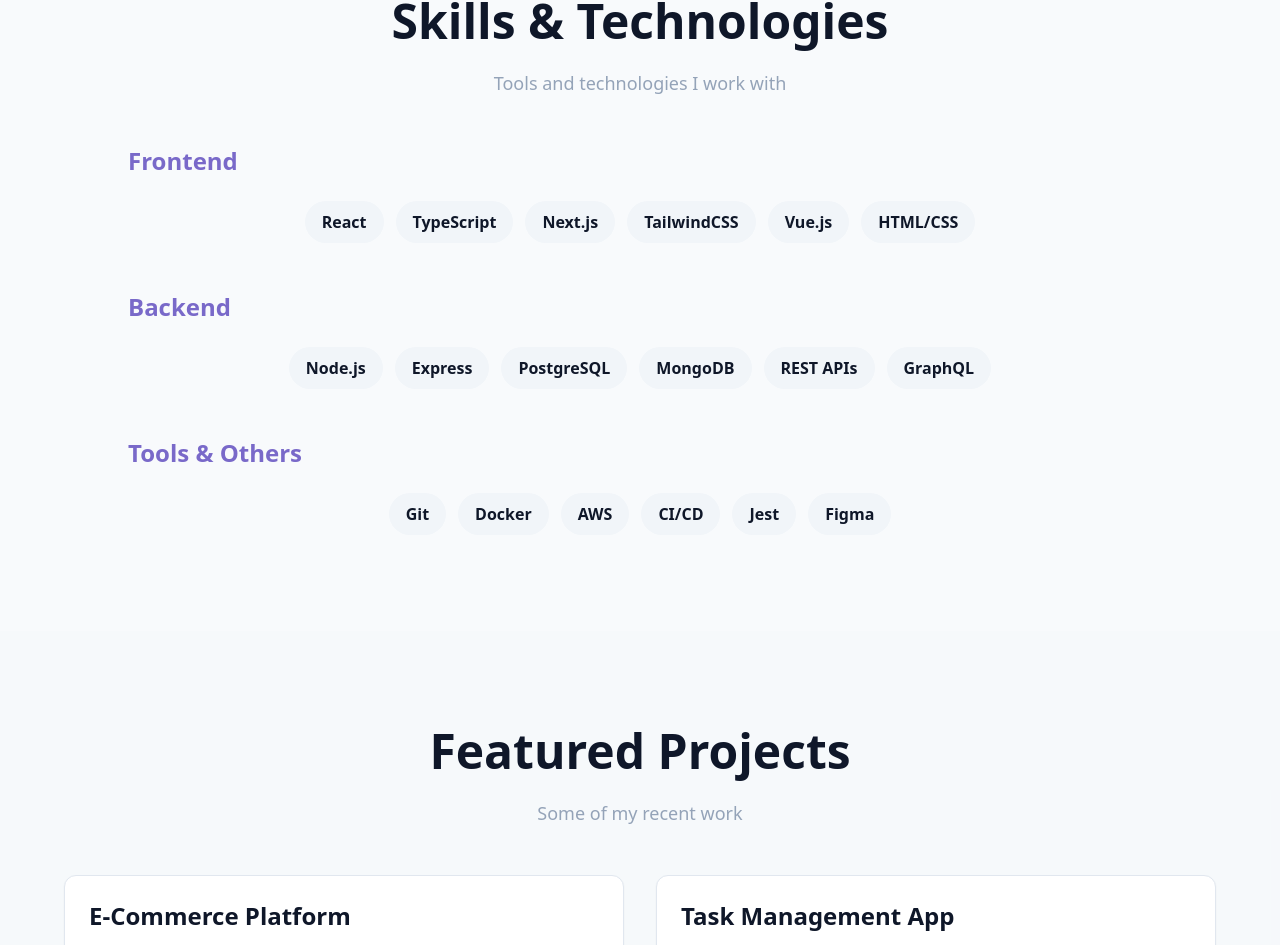
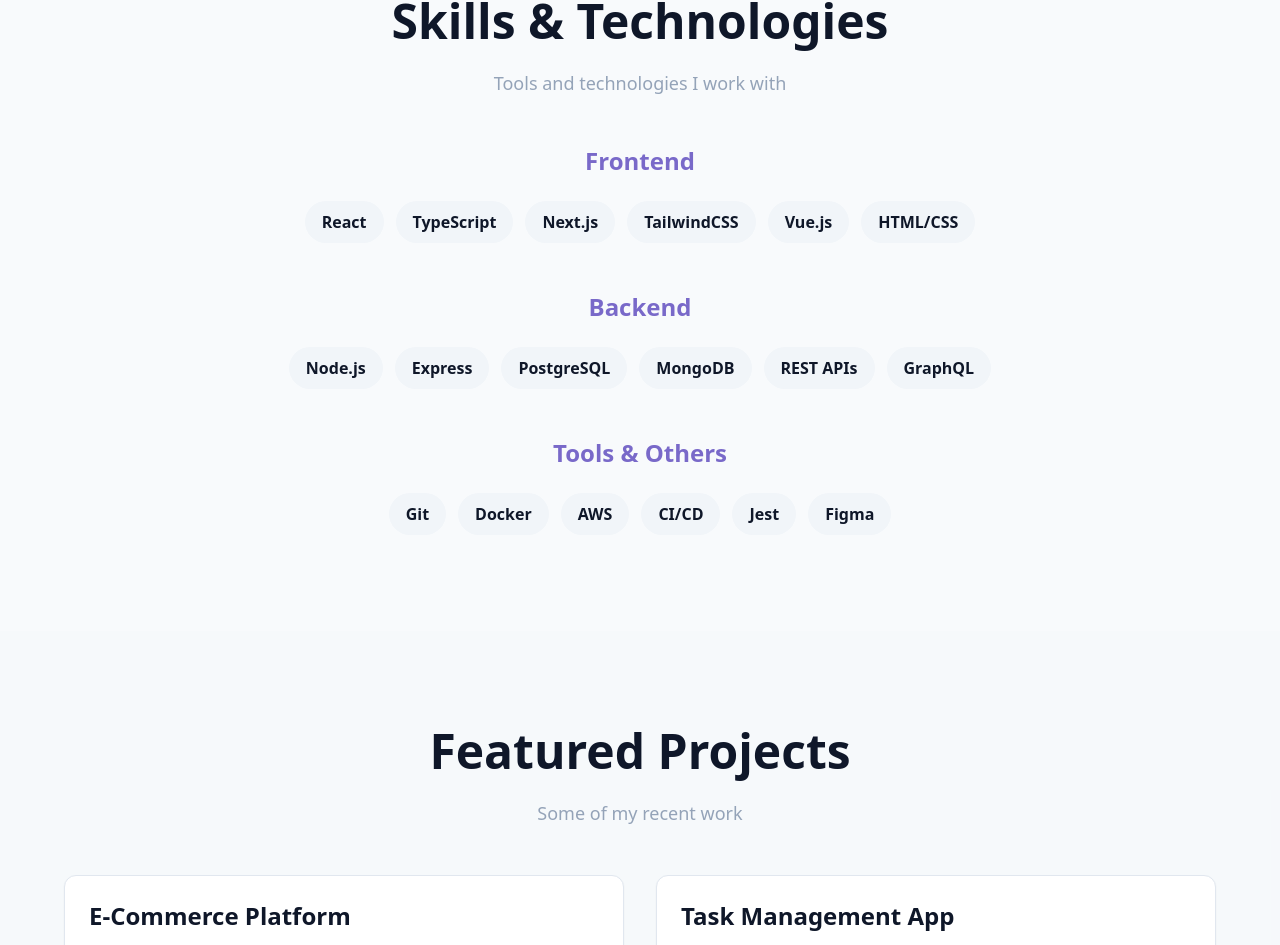
Before and after one commit to rishisharma056/my-portfolio, a React (Vite) app: page / in a window 1280 px wide. Shown: the part 1751-2696 px from the top of the page. Built offline with nearby package versions, Linux system fonts and the light colour scheme; the HTML template or start-up script is replaced by a standard one.

Commit message:
Center headers in Skills section

```diff
--- a/src/components/Skills.tsx
+++ b/src/components/Skills.tsx
@@ -33,7 +33,7 @@ const Skills = () => {
               className="animate-fade-in-up"
               style={{ animationDelay: `${idx * 0.1}s` }}
             >
-              <h3 className="text-2xl font-semibold mb-6 text-primary">
+              <h3 className="text-2xl font-semibold mb-6 text-primary text-center">
                 {category.category}
               </h3>
               <div className="flex flex-wrap gap-3 justify-center">
```
